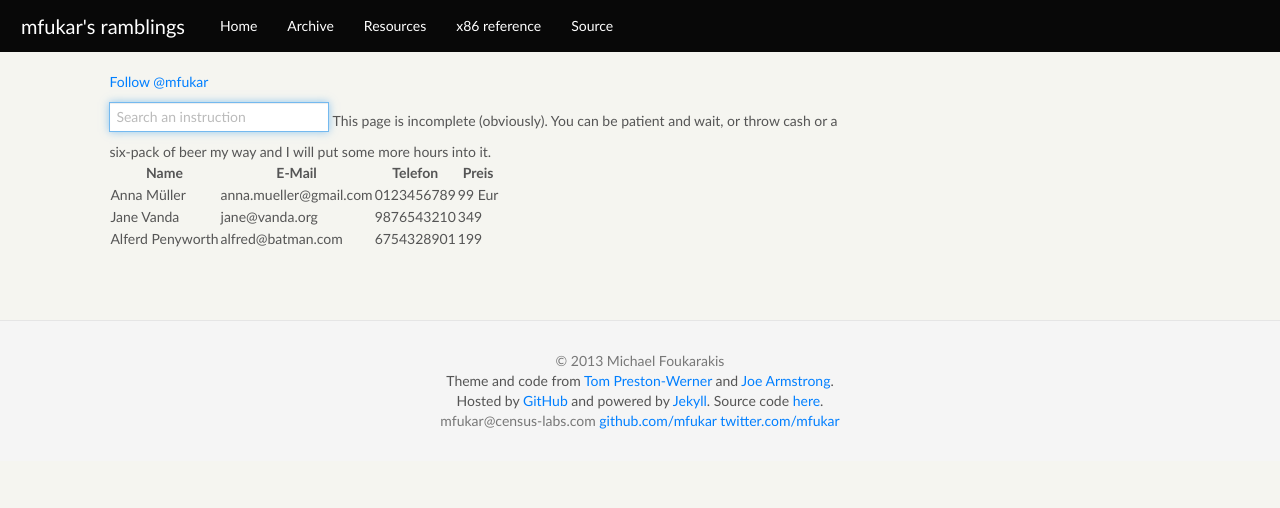
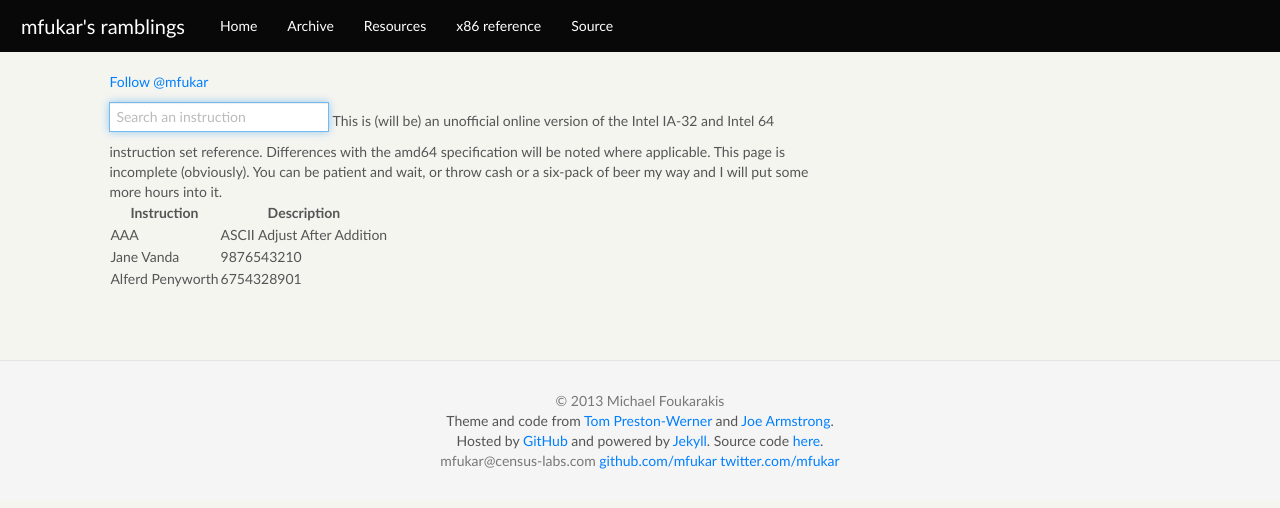
Before and after one commit to mfukar/mfukar.github.com, a Jekyll site: the page built from x86reference/ref.html, in a window 1280 px wide. Shown: the top 508 px of the page. Built offline with Jekyll 4.4.1, drawn with Linux system fonts in a browser that asks for light colours; some web fonts are replaced; Markdown is read by kramdown in place of the engine named in the settings; comment, search, counter and statistics services are not loaded.

Commit message:
Two column layout - encoding info will go inside each page for now

```diff
--- a/x86reference/ref.html
+++ b/x86reference/ref.html
@@ -7,36 +7,33 @@ title: x86 instruction reference
 <script type="text/javascript" src="filter.js"></script>
 <script>setFocus("filter-box");</script>
 
+
+This is (will be) an unofficial online version of the Intel IA-32 and Intel 64 instruction
+set reference. Differences with the amd64 specification will be noted where applicable.
+
 This page is incomplete (obviously). You can be patient and wait, or throw cash
 or a six-pack of beer my way and I will put some more hours into it.
+
 
 <table class="ref-table">
 	<thead>
 		<tr>
-				<th>Name</th>
-				<th>E-Mail</th>
-				<th>Telefon</th>
-				<th>Preis</th>
+			<th>Instruction</th>
+			<th>Description</th>
 		</tr>
 	</thead>
 	<tbody>
 		<tr>
-				<td>Anna Müller</td>
-				<td>anna.mueller@gmail.com</td>
-				<td>0123456789</td>
-				<td>99 Eur</td>
+			<td>AAA</td>
+			<td>ASCII Adjust After Addition</td>
 		</tr>
 		<tr>
 			<td>Jane Vanda</td>
-				<td>jane@vanda.org</td>
 			<td>9876543210</td>
-				<td>349</td>
 		</tr>
 		<tr>
 			<td>Alferd Penyworth</td>
-				<td>alfred@batman.com</td>
 			<td>6754328901</td>
-				<td>199</td>
 		</tr>
 	</tbody>
 </table>
```
Lines whose indentation alone changed are shown as unchanged.
